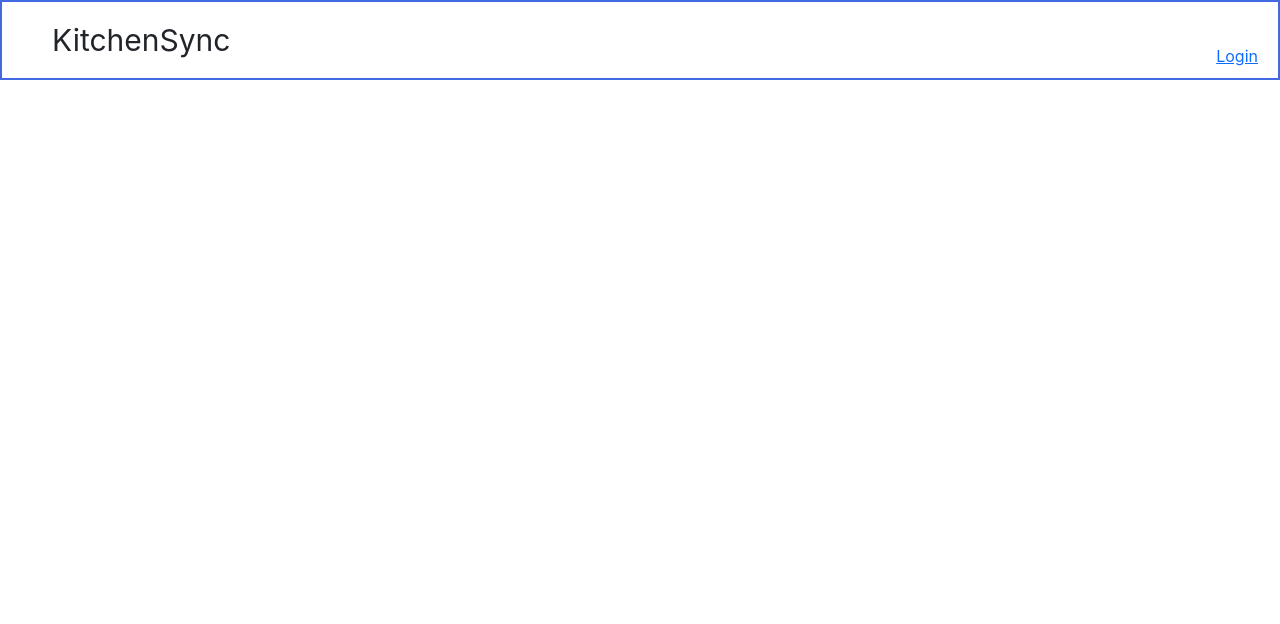
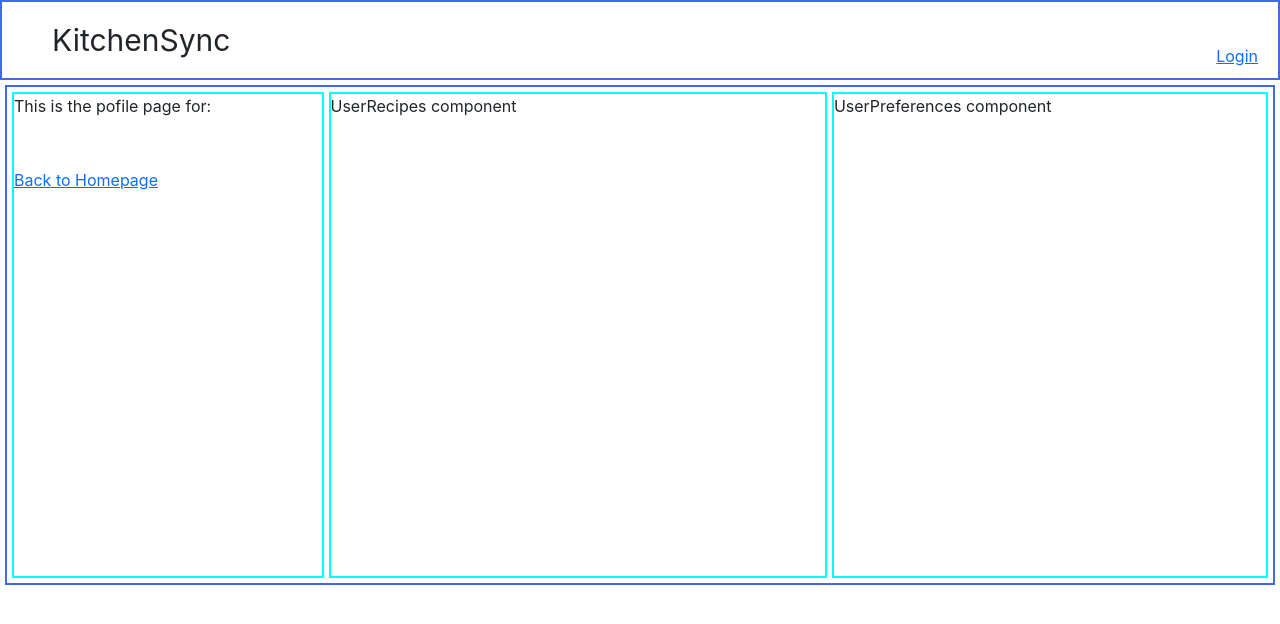
Before and after one commit to shujie1st/kitchen-sync, a React (Create React App) app in the folder client/: page /profile in a window 1280 px wide. Before the commit this address had no page. Shown: the top 624 px of the page. Built offline with nearby package versions, Linux system fonts and the light colour scheme; the HTML template or start-up script is replaced by a standard one.

Commit message:
Create profile page, add UserPreferences, UserRecipes components

```diff
--- a/client/src/App.css
+++ b/client/src/App.css
@@ -178,3 +178,32 @@ nav {
   position: fixed;
   cursor: pointer;
 }
+
+.profile {
+  margin: 5px;
+  display: flex;
+  flex-direction: row;
+  border: 2px solid royalblue;
+  height: 500px;
+  gap: 5px;
+  padding: 5px;
+}
+
+.profile-message {
+  display: flex;
+  flex-direction: column;
+  gap: 50px;
+  border: 2px solid aqua;
+  width: 25%;
+
+}
+
+.user-recipes {
+  border: 2px solid aqua;
+  width: 40%;
+}
+
+.user-preferences {
+  border: 2px solid aqua;
+  width: 35%;
+}
--- a/client/src/App.js
+++ b/client/src/App.js
@@ -8,6 +8,7 @@ import Preference from './components/Preference';
 import Login from './components/Login';
 import ScrollButton from './components/ScrollButton';
 import { BrowserRouter, Routes, Route } from 'react-router-dom';
+import Profile from './components/Profile';
 
 
 function App() {
@@ -50,6 +51,7 @@ function App() {
         <Navigation firstName={firstName} setFirstName={setFirstName} />
         <Routes>
           <Route path="/login" element={<Login setFirstName={setFirstName} />} />
+          <Route path="/profile" element={<Profile firstName={firstName} />} />
           <Route path="/" element={
             <main className="container-lg">
               <Ingredient
--- a/client/src/components/Navigation.js
+++ b/client/src/components/Navigation.js
@@ -4,7 +4,7 @@ import { useNavigate } from "react-router-dom";
 function Navigation(props){
   const navigate = useNavigate();
 
-  const logout = async (event) => {
+  const logout = async () => {
 
     try {
       const response = await fetch("http://localhost:3001/logout", {
@@ -28,7 +28,7 @@ function Navigation(props){
       <span className="nav-text">KitchenSync</span>
 
       <div className="nav-right">
-        {props.firstName && <div className="nav-welcome"><span>Welcome {props.firstName}</span><button className="logout" onClick={logout}>Logout</button></div>}
+        {props.firstName && <div className="nav-welcome"><span>Welcome <Link to="/profile">{props.firstName}</Link></span><button className="logout" onClick={logout}>Logout</button></div>}
         {!props.firstName && <Link to="/login">Login</Link>}
       </div>
     </nav>
--- /dev/null
+++ b/client/src/components/Profile.js
@@ -0,0 +1,17 @@
+import UserRecipes from "./UserRecipes";
+import UserPreferences from "./UserPreferences";
+import {Link} from "react-router-dom"
+
+function Profile(props) {
+  return (
+    <section className="profile">
+      <div className="profile-message">This is the pofile page for: {props.firstName} <br/><Link to="/">Back to Homepage</Link></div>
+      <UserRecipes>UserRecipes component</UserRecipes>
+      <UserPreferences>UserPreferences component</UserPreferences>
+
+    </section>
+  )
+
+}
+
+export default Profile;
--- /dev/null
+++ b/client/src/components/UserPreferences.js
@@ -0,0 +1,11 @@
+function UserPreferences() {
+  return (
+    <section className="user-preferences">
+      UserPreferences component
+
+    </section>
+  )
+
+}
+
+export default UserPreferences;
--- /dev/null
+++ b/client/src/components/UserRecipes.js
@@ -0,0 +1,11 @@
+function UserRecipes() {
+  return (
+    <section className="user-recipes">
+      UserRecipes component
+
+    </section>
+  )
+
+}
+
+export default UserRecipes;
```
